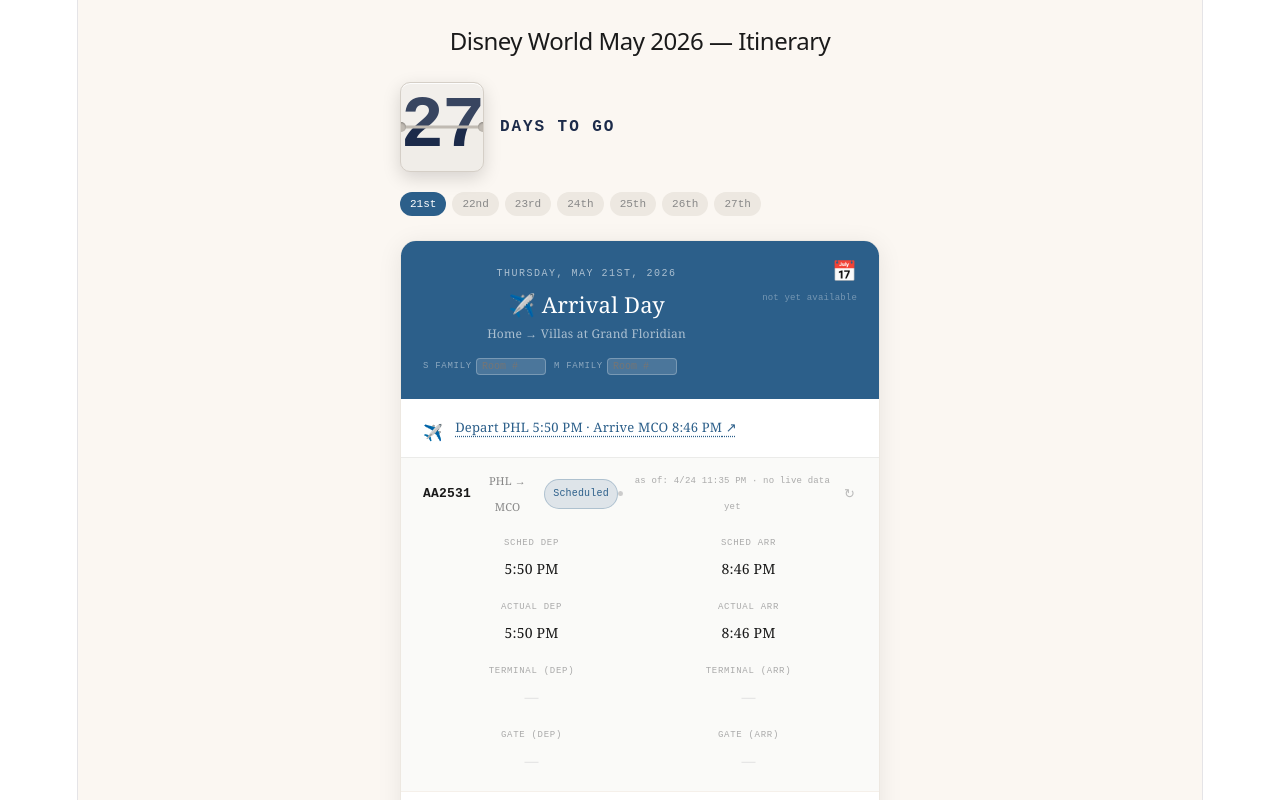
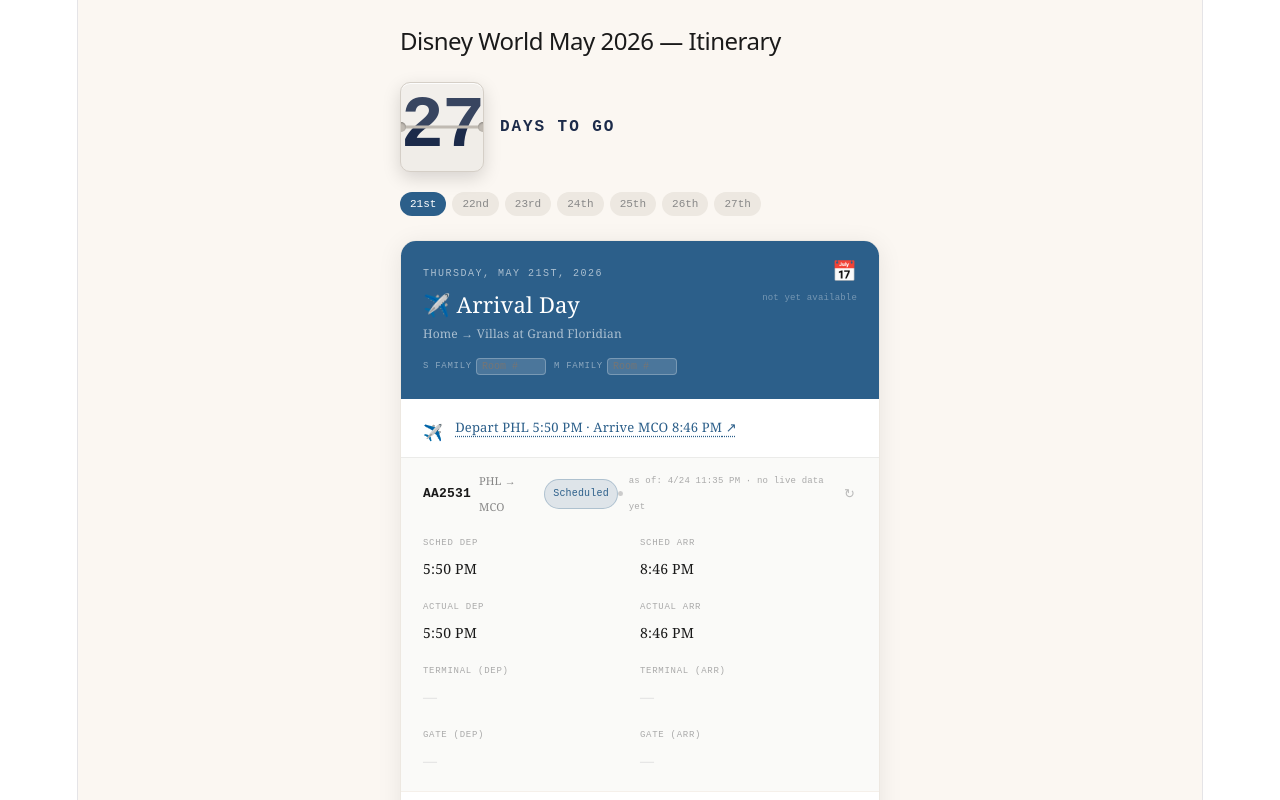
Before and after one commit to jds383/disney-trip, a React (Vite) app: page / in a window 1280 px wide. Shown: the top 800 px of the page. Built offline with nearby package versions, Linux system fonts and the light colour scheme.

Commit message:
Add files via upload

```diff
--- a/src/App.jsx
+++ b/src/App.jsx
@@ -712,6 +712,7 @@
   const [activeDay, setActiveDay] = useState(0);
   const day = days[activeDay];
   const [rooms, setRooms] = useState({});
+  const swipeStart = useRef(null);
   const { weather, error: weatherError } = useWeather(day.weatherDate, day.weatherLat, day.weatherLon);
 
   useEffect(() => {
--- a/src/index.css
+++ b/src/index.css
@@ -58,7 +58,7 @@
   width: 1126px;
   max-width: 100%;
   margin: 0 auto;
-  text-align: center;
+  text-align: left;
   border-inline: 1px solid var(--border);
   min-height: 100svh;
   display: flex;
```
